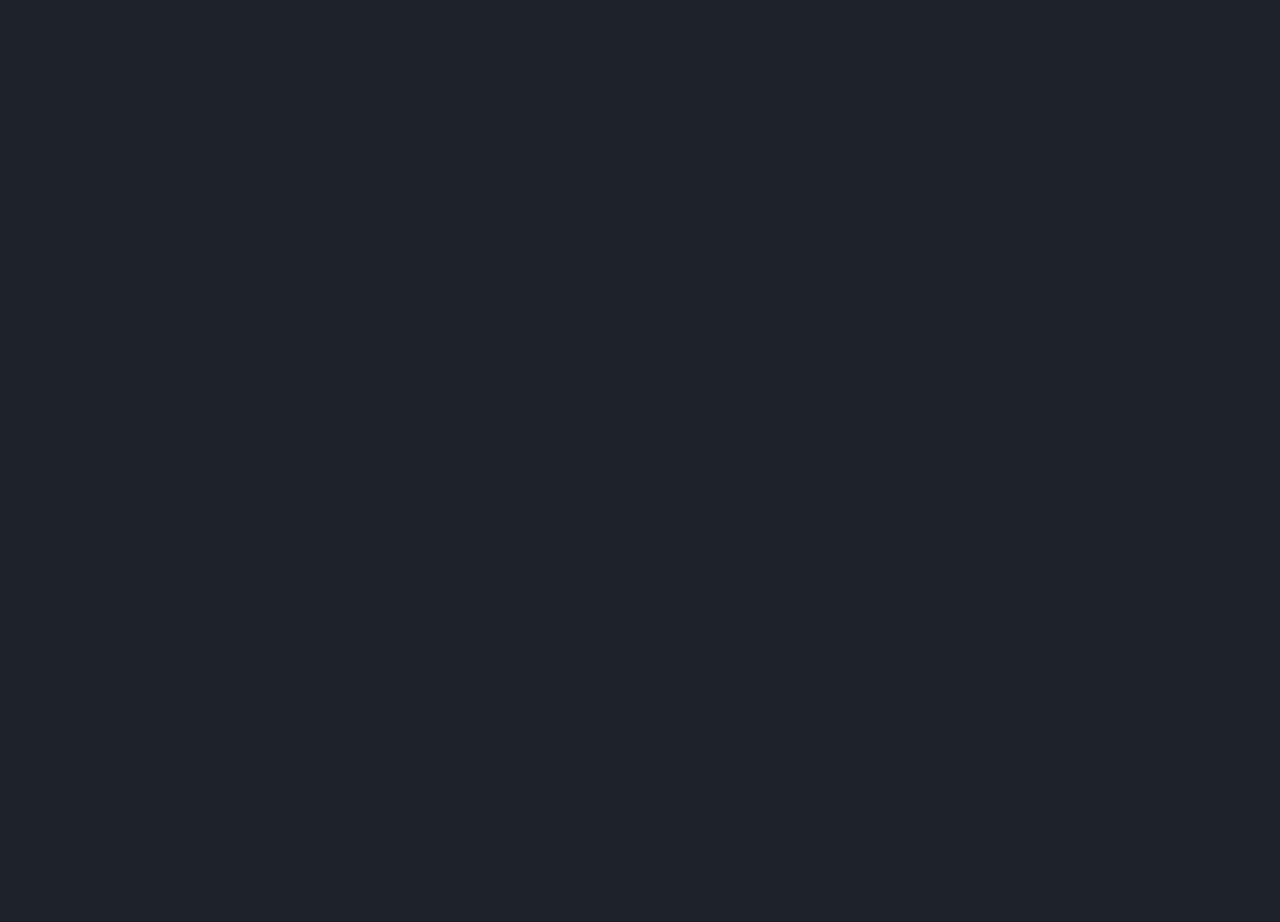
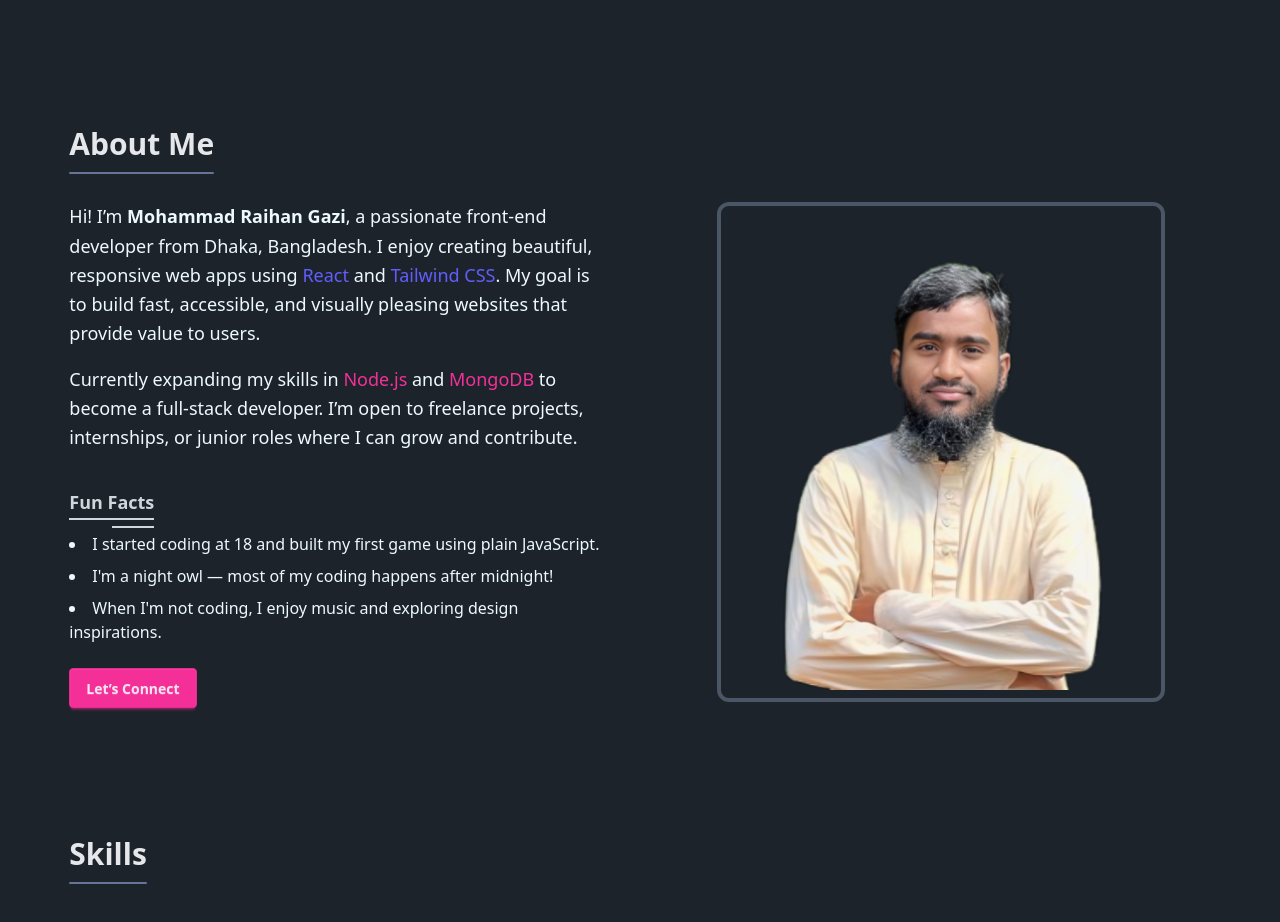
Before and after one commit to gaziraihan1/my-portfolio, a React (Vite) app: page / in a window 1280 px wide. Shown: the part 652-1574 px from the top of the page. Before the commit the page ends 978 px from the top, so only its background shows below. Built offline with nearby package versions, Linux system fonts and the light colour scheme.

Commit message:
about me section completed

```diff
--- a/src/Components/About/About.jsx
+++ b/src/Components/About/About.jsx
@@ -1,11 +1,92 @@
-import React from 'react';
+import React from "react";
+import { motion } from "framer-motion";
 
 const About = () => {
-    return (
-        <div>
+  return (
+    <div className="mt-12 md:mt-20 lg:mt-28 2xl:mt-36">
+      <div className="relative inline-block">
+        <h1 className="text-xl text-gray-200 font-semibold md:text-2xl lg:text-3xl 2xl:text-4xl ">
+          About Me
+        </h1>
+        <motion.span
+          className="absolute w-full h-[2px] -bottom-3 left-0 bg-blue-500 rounded-full"
+          animate={{
+            backgroundColor: ["#6b7280", "#3b82f6", "#6b7280"],
+          }}
+          transition={{
+            duration: 2,
+            repeat: Infinity,
+            repeatType: "loop",
+            ease: "easeInOut",
+          }}
+        />
+      </div>
+      <div className="mt-8 md:mt-6 lg:mt-10 flex flex-col-reverse items-start lg:flex-row justify-between gap-12 md:gap-6 lg:gap-10 xl:gap-16 2xl:gap-22">
+        <div className="flex-1">
+          <p className="text-base-content text-lg leading-relaxed mb-4">
+            Hi! I’m <span className="font-semibold">Mohammad Raihan Gazi</span>,
+            a passionate front-end developer from Dhaka, Bangladesh. I enjoy
+            creating beautiful, responsive web apps using{" "}
+            <span className="text-primary font-medium">React</span> and{" "}
+            <span className="text-primary font-medium">Tailwind CSS</span>. My
+            goal is to build fast, accessible, and visually pleasing websites
+            that provide value to users.
+          </p>
+          <p className="text-base-content text-lg leading-relaxed">
+            Currently expanding my skills in{" "}
+            <span className="font-medium text-secondary">Node.js</span> and{" "}
+            <span className="font-medium text-secondary">MongoDB</span> to
+            become a full-stack developer. I’m open to freelance projects,
+            internships, or junior roles where I can grow and contribute.
+          </p>
+          <h3 className="relative text-gray-300 inline-block text-lg font-semibold mt-8 mb-3 py-1">
+      Fun Facts
 
+      {/* Full underline sliding in from left */}
+      <motion.span
+        className="absolute w-full h-[2px] bg-gray-300 bottom-0 right-0"
+        initial={{ x: "-100%", opacity: 0 }}
+        animate={{ x: "0%", opacity: 1 }}
+        transition={{ duration: 1, ease: "easeOut" }}
+      />
+
+      {/* 50% underline scaling from right */}
+      <motion.span
+        className="absolute w-[50%] h-[2px] bg-gray-300 -bottom-2 right-0 origin-right"
+        initial={{ scaleX: 0, opacity: 0 }}
+        animate={{ scaleX: 1, opacity: 1 }}
+        transition={{ duration: 1.2, delay: 0.3, ease: "easeOut" }}
+      />
+    </h3>
+          <ul className="list-disc list-inside text-base-content space-y-2">
+            <li>
+              I started coding at 18 and built my first game using plain
+              JavaScript.
+            </li>
+            <li>I'm a night owl — most of my coding happens after midnight!</li>
+            <li>
+              When I'm not coding, I enjoy music and exploring design
+              inspirations.
+            </li>
+          </ul>
+
+          <div className="mt-6">
+            <a href="#contact">
+              <button className="btn btn-secondary">Let’s Connect</button>
+            </a>
+          </div>
         </div>
-    );
+         <div className="flex-1 md:w-5/6 mx-auto">
+
+      <img
+        src="/profile-image.png"
+        alt="Profile"
+        className="object-cover max-w-md mx-auto p-2 border-4 border-gray-600 rounded-xl"
+      />
+    </div>
+      </div>
+    </div>
+  );
 };
 
 export default About;
--- a/src/Components/Banner/Bannner.jsx
+++ b/src/Components/Banner/Bannner.jsx
@@ -4,7 +4,7 @@ import { FaXTwitter, FaGithub, FaLinkedin } from "react-icons/fa6";
 
 const Bannner = () => {
     return (
-        <div className='flex flex-col-reverse items-center md:flex-row my-6 md:my-10 lg:my-14 2xl:my-18 lg:min-h-[40%] lg:max-h-[60%] gap-6 md:gap-8 lg:gap-12'>
+        <div className='flex flex-col-reverse items-center md:flex-row mt-6 md:mt-10 lg:mt-14 2xl:mt-18 lg:min-h-[40vh] lg:max-h-[90vh] gap-6 md:gap-8 lg:gap-12'>
             <div className='text-center md:text-left md:w-[60%] '>
         <motion.h2 animate={{
         backgroundPosition: ["0% 50%", "100% 50%", "0% 50%"],
@@ -36,7 +36,7 @@ const Bannner = () => {
       }} className='text-lg md:text-xl xl:text-2xl font-medium mt-4 inline-block pl-0.5 border-s-2 rounded-full '>
             Mern/Full stack Developer
         </motion.h4>
-        <p className='text-sm md:text-base xl:text-lg text-gray-200 my-2 lg:my-4'>
+        <p className='text-sm md:text-base xl:text-lg text-gray-200 my-2 lg:my-4 px-4 md:px-0'>
             I'm a passionate MERN stack developer crafting modern, responsive web applications using MongoDB, Express.js, React, and Node.js. I love building fast, clean, and user-focused digital experiences.
         </p>
         <ul className='flex my-4 lg:my-6 gap-8 justify-center md:justify-start'>
@@ -57,9 +57,12 @@ const Bannner = () => {
                 </a>
             </li>
         </ul>
+        <button className='btn btn-secondary px-8 my-3'>
+            Resume
+        </button>
             </div>
-            <div className='flex-1 w-3/5 sm:w-4/5 md:w-11/12 lg:w-4/5 object-cover mx-auto relative'>
-                <img className='p-2 md:p-4 border-b-2 border-yellow-500 lg:border-green-600 rounded-full' src="\portfolio-image_1.png" alt="" />
+            <div className='flex-1 w-4/6 md:w-11/12 lg:w-4/5 object-cover mx-auto relative'>
+                <img className='w-full p-2 md:p-4 border-b-2 border-yellow-500 lg:border-green-600 rounded-full' src="\profile-image.png" alt="" />
                 <div className='absolute top-12 skew-2 rotate-12 -z-10 rounded-t-full rounded-b-full left-6 w-[90%] h-[60%] bg-gradient-to-tl from-gray-200  to-green-500'>
                 </div>
 
--- a/src/Components/Navbar/Navbar.jsx
+++ b/src/Components/Navbar/Navbar.jsx
@@ -21,11 +21,11 @@ useEffect(() => {
 
   const links = (
     <>
-      <li><Link to="/">Home</Link></li>
-      <li><Link to="/about">About me</Link></li>
-      <li><Link to="/skills">Skills</Link></li>
-      <li><Link to="/projects">Projects</Link></li>
-      <li><Link to="/contact">Contact</Link></li>
+      <li><a href='#'>Home</a></li>
+      <li><a href="#about-me">About me</a></li>
+      <li><a href="#skills">Skills</a></li>
+      <li><a href="#projects">Projects</a></li>
+      <li><a href="#contact">Contact</a></li>
     </>
   );
 
@@ -81,7 +81,7 @@ useEffect(() => {
                 </button>
               </div>
 
-              <ul className="flex flex-col gap-4 p-4 bg-base-300 text-base font-medium rounded mt-4 md:mt-6">
+              <ul className="flex flex-col gap-4 p-4 bg-base-300 text-base font-medium rounded text-center">
                 {links}
                 <li>
                   <button className="cursor-pointer w-full px-4 py-2 bg-primary text-white rounded-md hover:bg-opacity-80 transition">
--- a/src/Components/Skill/Skills.jsx
+++ b/src/Components/Skill/Skills.jsx
@@ -1,9 +1,29 @@
 import React from 'react';
+import {motion} from 'framer-motion'
 
 const Skills = () => {
     return (
-        <div>
+        <div className="mt-12 md:mt-20 lg:mt-28 2xl:mt-36">
+            <div className="relative inline-block">
+        <h1 className="text-xl text-gray-200 font-semibold md:text-2xl lg:text-3xl 2xl:text-4xl ">
+          Skills
+        </h1>
+        <motion.span
+          className="absolute w-full h-[2px] -bottom-3 left-0 bg-blue-500 rounded-full"
+          animate={{
+            backgroundColor: ["#6b7280", "#3b82f6", "#6b7280"],
+          }}
+          transition={{
+            duration: 2,
+            repeat: Infinity,
+            repeatType: "loop",
+            ease: "easeInOut",
+          }}
+        />
+      </div>
+      <div className='mt-8 md:mt-6 lg:mt-10'>
 
+      </div>
         </div>
     );
 };
--- a/src/Pages/Home/Home.jsx
+++ b/src/Pages/Home/Home.jsx
@@ -1,16 +1,26 @@
-import React from 'react';
-import Bannner from '../../Components/Banner/Bannner';
-import About from '../../Components/About/About';
-import Skills from '../../Components/Skill/Skills';
-import Projects from '../../Components/Projects/Projects';
+import React from "react";
+import Bannner from "../../Components/Banner/Bannner";
+import About from "../../Components/About/About";
+import Skills from "../../Components/Skill/Skills";
+import Projects from "../../Components/Projects/Projects";
+import Contact from "../../Components/Contact/Contact";
 
 const Home = () => {
   return (
-        <div className='min-h-screen'>
+    <div className="min-h-screen flex flex-col gap-4">
       <Bannner />
+      <section id="about-me">
         <About />
+      </section>
+      <section id="skills">
         <Skills />
+      </section>
+      <section id="projects">
         <Projects />
+      </section>
+      <section id="contact">
+        <Contact />
+      </section>
     </div>
   );
 };
--- a/src/Pages/LayoutPage/MainLayout.jsx
+++ b/src/Pages/LayoutPage/MainLayout.jsx
@@ -10,7 +10,7 @@ const MainLayout = () => {
         <Navbar />
       </header>
 
-      <main className='px-2 md:px-3 lg:px-4 lg:w-11/12 2xl:w-10/12 mx-auto min-h-screen'>
+      <main className='px-4 lg:w-11/12 2xl:w-10/12 mx-auto min-h-screen'>
         <Outlet />
       </main>
 
--- a/src/index.css
+++ b/src/index.css
@@ -1,3 +1,6 @@
 @import "tailwindcss";
 @plugin "daisyui";
-@custom-variant dark (&:where(.dark, .dark *));
+
+html{
+    scroll-behavior: smooth;
+}
```
Also changed, not shown: public/portfolio-image_1.png (deleted), public/profile-image.png (added). Lines whose indentation alone changed are shown as unchanged.
